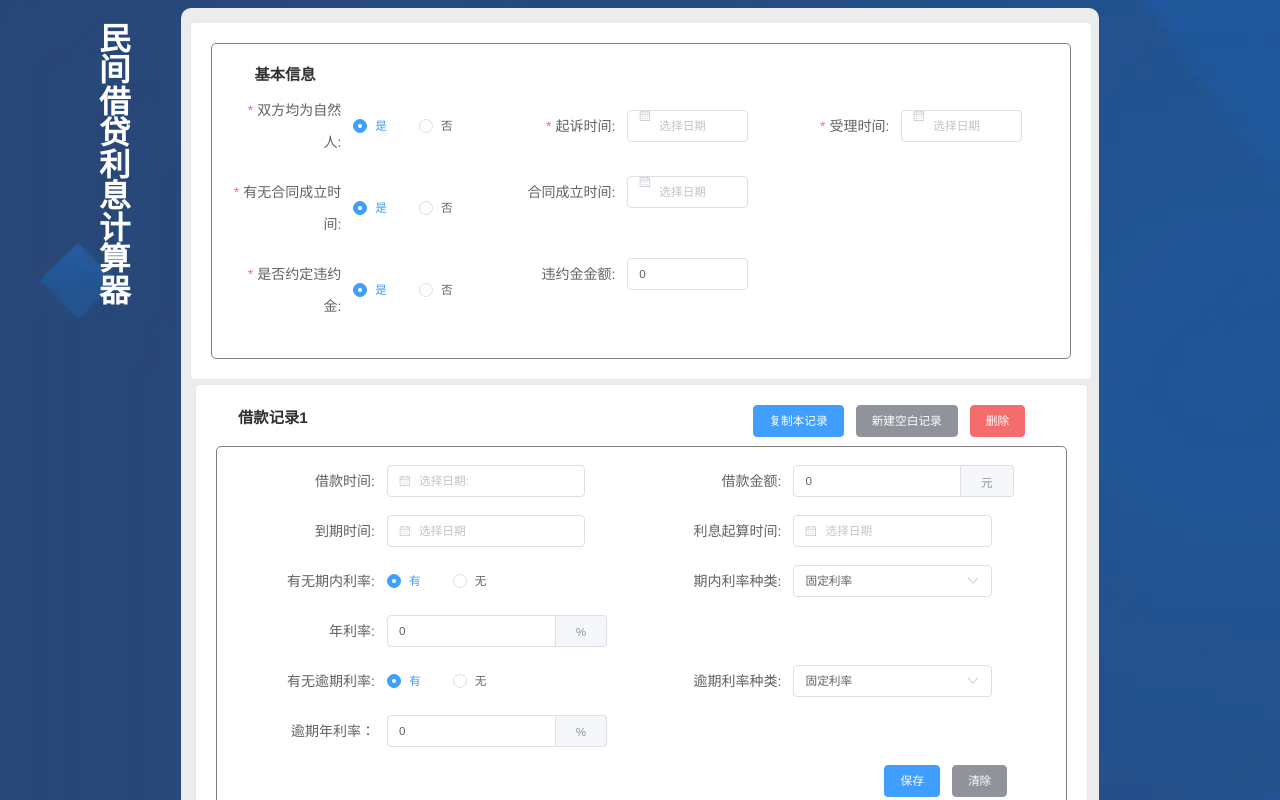
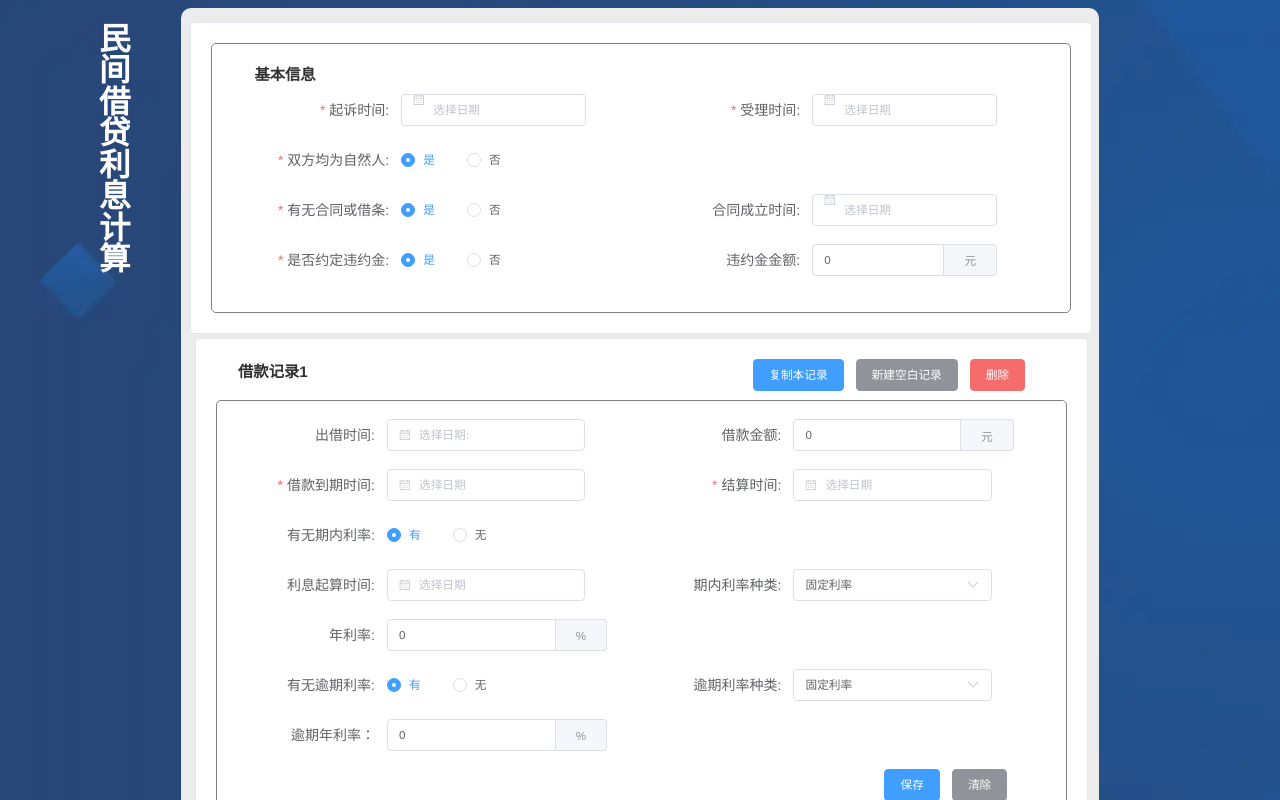
Before and after one commit to KYSpring/thu_lx_vue3, a Vue app: page / in a window 1280 px wide. Shown: the top 800 px of the page. Built offline with nearby package versions, Linux system fonts and the light colour scheme; some icons are missing.

Commit message:
优化自适应

```diff
--- a/src/App.vue
+++ b/src/App.vue
@@ -13,7 +13,7 @@ import LXRepaymentModVue from './components/LXRepaymentMod.vue';
       <el-row justify="start">
         <el-col :span="3"></el-col>
         <el-col :span="3" class="firsttitle">
-          <span>民间借贷利息计算器</span>
+          <span>民间借贷利息计算</span>
         </el-col>
       </el-row>
     </el-header>
@@ -38,12 +38,12 @@ import LXRepaymentModVue from './components/LXRepaymentMod.vue';
   -webkit-writing-mode: vertical-lr;
   writing-mode: vertical-lr;
 }
+:root {
+  --el-font-size-base:1.3rem;
+}
 html {
   font-size:9px;
   background-image: url('./assets/smallbluebkg.webp');
-}
-:root {
-  --el-font-size-base:1.3rem;
 }
 #app {
   position: relative;
--- a/src/components/LXActionMod.vue
+++ b/src/components/LXActionMod.vue
@@ -31,13 +31,27 @@ const rateSelect = [
 ] // 选择器常量
 const records = LXStore.state.LXAction
 
+const rules = {
+  loanEndTime: [{
+    required: true,
+    message: '必填项',
+    trigger: 'blur',
+  }],
+  balanceTime: [{
+    required: true,
+    message: '必填项',
+    trigger: 'blur',
+  }],
+}
+
 const basicRecord = { //初始化的新借还款记录
   index: 0,//与records中的索引保持一致
   isFolded: false,//面板折叠状态
   LXLoan:{ //借款记录
-    loanLendTime:'',//借款时间
-    loanEndTime:'',//借款到期时间
+    loanLendTime:'',//出借时间
+    loanEndTime:'',//借款到期时间时间
     rateStartTime:'',//期内利息起算时间
+    balanceTime:'',//结算时间
     loanAmount:'',//借款金额
     // 期内利息
     rateRadio: 1, // 选择有无期内利息
@@ -201,8 +215,10 @@ const addRepayRecord = (recordKey) => {
         <!-- title部分 -->
         <el-row justify="space-between">
           <el-col
+            :xs="8"
             :span="4"
             @click="() => {recordItem.isFolded = !recordItem.isFolded}"
+            style="margin-bottom:1rem;"
           >
             <!-- <span class="iconbox">
               <el-icon :size="20" style="margin-right: 1rem">
@@ -217,21 +233,26 @@ const addRepayRecord = (recordKey) => {
               <ArrowDownBold />
             </el-icon>
           </el-col>
-          <el-col :span="10">
-            <el-button type="primary" size="medium" @click="copyRecord(recordKey)">复制本记录</el-button>
-            <el-button type="info" size="medium" @click="addBlankRecord"
+          <el-col :xs="24" :span="10">
+            <el-button type="primary" @click="copyRecord(recordKey)">复制本记录</el-button>
+            <el-button type="info"  @click="addBlankRecord"
               >新建空白记录</el-button
             >
-            <el-button type="danger" size="medium" @click="deleteRecord(recordKey)">删除</el-button>
+            <el-button type="danger" @click="deleteRecord(recordKey)">删除</el-button>
           </el-col>
         </el-row>
 
         <!-- 借款展开主要内容 -->
         <div class="ruleFormClass" v-show="!recordItem.isFolded">
-          <el-form label-position="right" label-width="35%">
+          <el-form
+            label-position="right"
+            label-width="35%"
+            :model="recordItem.LXLoan"
+            :rules="rules"
+          >
             <el-row justify="space-around">
-              <el-col :span="10">
-                <el-form-item label="借款时间:">
+              <el-col :xs="24" :span="10">
+                <el-form-item label="出借时间:">
                   <el-date-picker
                   v-model="recordItem.LXLoan.loanLendTime"
                   type="date" placeholder="选择日期:"
@@ -240,7 +261,7 @@ const addRepayRecord = (recordKey) => {
                   </el-date-picker>
                 </el-form-item>
               </el-col>
-              <el-col :span="10">
+              <el-col :xs="24" :span="10">
                 <el-form-item label="借款金额:">
                   <el-input  v-model="recordItem.LXLoan.loanAmount">
                     <template #append>元</template>
@@ -250,8 +271,8 @@ const addRepayRecord = (recordKey) => {
               <el-col :span="8"></el-col>
             </el-row>
             <el-row justify="space-around">
-              <el-col :span="10">
-                <el-form-item label="到期时间:" inline>
+              <el-col :xs="24" :span="10">
+                <el-form-item label="借款到期时间:" inline prop="loanEndTime">
                   <el-date-picker
                   v-model="recordItem.LXLoan.loanEndTime"
                   type="date" placeholder="选择日期"
@@ -260,8 +281,30 @@ const addRepayRecord = (recordKey) => {
                   </el-date-picker>
                 </el-form-item>
               </el-col>
-              <el-col :span="10">
-                <el-form-item label="利息起算时间:">
+              <el-col :xs="24" :span="10">
+                <el-form-item label="结算时间:" prop="balanceTime">
+                  <el-date-picker
+                  v-model="recordItem.LXLoan.balanceTime"
+                  type="date" placeholder="选择日期"
+                  style="width: 90%;"
+                  format="YYYY-MM-DD" value-format="YYYY-MM-DD">
+                  </el-date-picker>
+                </el-form-item>
+              </el-col>
+              <!-- 可能需要改布局 -->
+              <el-col :xs="24" :span="10">
+                <el-form-item label="有无期内利率:">
+                  <el-radio-group v-model="recordItem.LXLoan.rateRadio">
+                    <el-radio :label="1">有</el-radio>
+                    <el-radio :label="0">无</el-radio>
+                  </el-radio-group>
+                </el-form-item>
+              </el-col>
+              <el-col :span="10"></el-col>
+            </el-row>
+            <el-row justify="space-around">
+              <el-col :xs="24" :span="10">
+                <el-form-item label="利息起算时间:" v-if="recordItem.LXLoan.rateRadio">
                   <el-date-picker
                   v-model="recordItem.LXLoan.rateStartTime"
                   type="date" placeholder="选择日期"
@@ -270,17 +313,7 @@ const addRepayRecord = (recordKey) => {
                   </el-date-picker>
                 </el-form-item>
               </el-col>
-            </el-row>
-            <el-row justify="space-around">
-              <el-col :span="10">
-                <el-form-item label="有无期内利率:">
-                  <el-radio-group v-model="recordItem.LXLoan.rateRadio">
-                    <el-radio :label="1">有</el-radio>
-                    <el-radio :label="0">无</el-radio>
-                  </el-radio-group>
-                </el-form-item>
-              </el-col>
-              <el-col :span="10">
+              <el-col :xs="24" :span="10">
                 <el-form-item label="期内利率种类:" v-if="recordItem.LXLoan.rateRadio">
                   <el-select
                     v-model="recordItem.LXLoan.rateSelectValue"
@@ -300,7 +333,7 @@ const addRepayRecord = (recordKey) => {
 
             <!-- 固定利率输入框 -->
             <el-row justify="space-around" v-if="recordItem.LXLoan.stableRateInputShow && recordItem.LXLoan.rateRadio">
-              <el-col :span="10">
+              <el-col :xs="24" :span="10">
                 <el-form-item
                   label="年利率:"
                 >
@@ -314,7 +347,7 @@ const addRepayRecord = (recordKey) => {
 
             <!-- 一年期 利率倍数输入框 + 年份输入框 -->
             <el-row justify="space-around" v-if="recordItem.LXLoan.oneYearLPRItemShow && recordItem.LXLoan.rateRadio">
-              <el-col :span="10">
+              <el-col :xs="24" :span="10">
                 <el-form-item label="倍率:">
                   <el-input
                     type="number"
@@ -327,7 +360,7 @@ const addRepayRecord = (recordKey) => {
                   </el-input>
                 </el-form-item>
               </el-col>
-              <el-col :span="10">
+              <el-col :xs="24" :span="10">
                 <el-form-item label="LPR日期:">
                   <el-date-picker
                   v-model="recordItem.LXLoan.LPRdate"
@@ -341,7 +374,7 @@ const addRepayRecord = (recordKey) => {
 
             <!-- 五年期 利率倍数输入框 -->
             <el-row justify="space-around" v-if="recordItem.LXLoan.fiveYearLPRItemShow && recordItem.LXLoan.rateRadio">
-              <el-col :span="10">
+              <el-col :xs="24" :span="10">
                 <el-form-item label="倍率:">
                   <el-input
                     type="number"
@@ -354,7 +387,7 @@ const addRepayRecord = (recordKey) => {
                   </el-input>
                 </el-form-item>
               </el-col>
-              <el-col :span="10">
+              <el-col :xs="24" :span="10">
                 <el-form-item label="LPR日期:">
                   <el-date-picker
                   v-model="recordItem.LXLoan.LPRdate"
@@ -369,7 +402,7 @@ const addRepayRecord = (recordKey) => {
 
             <!-- 逾期利息 -->
             <el-row justify="space-around">
-              <el-col :span="10">
+              <el-col :xs="24" :span="10">
                 <el-form-item label="有无逾期利率:">
                   <el-radio-group v-model="recordItem.LXLoan.overdueRateRadio">
                     <el-radio :label="1">有</el-radio>
@@ -377,7 +410,7 @@ const addRepayRecord = (recordKey) => {
                   </el-radio-group>
                 </el-form-item>
               </el-col>
-              <el-col :span="10">
+              <el-col :xs="24" :span="10">
                 <el-form-item label="逾期利率种类:" v-if="recordItem.LXLoan.overdueRateRadio">
                   <el-select
                     v-model="recordItem.LXLoan.overdueRateSelectValue"
@@ -399,7 +432,7 @@ const addRepayRecord = (recordKey) => {
             <el-row justify="space-around" v-if="
                     recordItem.LXLoan.overdueStableRateInputShow && recordItem.LXLoan.overdueRateRadio
                   ">
-              <el-col :span="10">
+              <el-col :xs="24" :span="10">
                 <el-form-item
                   label="逾期年利率："
                 >
@@ -409,7 +442,6 @@ const addRepayRecord = (recordKey) => {
                 </el-form-item>
               </el-col>
               <el-col :span="10"></el-col>
-              <el-col :span="8"></el-col>
             </el-row>
 
 
@@ -417,7 +449,7 @@ const addRepayRecord = (recordKey) => {
             <el-row justify="space-around"
             v-if="recordItem.LXLoan.overdueOneYearLPRItemShow && recordItem.LXLoan.overdueRateRadio"
             >
-              <el-col :span="10">
+              <el-col :xs="24" :span="10">
                 <el-form-item label="倍率:">
                   <el-input
                     type="number"
@@ -430,7 +462,7 @@ const addRepayRecord = (recordKey) => {
                   </el-input>
                 </el-form-item>
               </el-col>
-              <el-col :span="10">
+              <el-col :xs="24" :span="10">
                 <el-form-item label="LPR日期:">
                   <el-date-picker
                   v-model="recordItem.LXLoan.overdueLPRdate"
@@ -446,7 +478,7 @@ const addRepayRecord = (recordKey) => {
             <el-row justify="space-around"
             v-if="recordItem.LXLoan.overdueFiveYearLPRItemShow && recordItem.LXLoan.overdueRateRadio"
             >
-              <el-col :span="10">
+              <el-col :xs="24" :span="10">
                 <el-form-item label="倍率:">
                   <el-input
                     type="number"
@@ -459,7 +491,7 @@ const addRepayRecord = (recordKey) => {
                   </el-input>
                 </el-form-item>
               </el-col>
-              <el-col :span="10">
+              <el-col :xs="24" :span="10">
                 <el-form-item label="LPR日期:">
                   <el-date-picker
                   v-model="recordItem.LXLoan.overdueLPRdate"
@@ -474,12 +506,12 @@ const addRepayRecord = (recordKey) => {
 
           <!-- 借款记录展开主要内容下部分按钮 和 收起 -->
           <el-row justify="space-between">
-            <el-col :span="6">
-              <!-- <el-button size="medium" @click="addRepayRecord(recordKey)">添加还款记录</el-button> -->
+            <el-col :xs="4" :span="6">
+              <!-- <el-button @click="addRepayRecord(recordKey)">添加还款记录</el-button> -->
             </el-col>
-            <el-col :span="6">
-              <el-button type="primary" size="medium"> 保存</el-button>
-              <el-button type="info" size="medium" @click="resetRecord(recordKey)">清除</el-button>
+            <el-col :xs="12" :span="6">
+              <el-button type="primary"> 保存</el-button>
+              <el-button type="info" @click="resetRecord(recordKey)">清除</el-button>
             </el-col>
           </el-row>
 
@@ -498,7 +530,7 @@ const addRepayRecord = (recordKey) => {
 
         <!-- 借款记录收起主要内容 -->
         <el-row class="ruleFormClass" v-show="recordItem.isFolded">
-          <el-col :span="8"> 借款时间: {{recordItem.LXLoan.loanLendTime}} </el-col>
+          <el-col :span="8"> 出借时间: {{recordItem.LXLoan.loanLendTime}} </el-col>
           <el-col :span="8"> 借款金额: {{recordItem.LXLoan.loanAmount}} 元 </el-col>
         </el-row>
     </el-card>
--- a/src/components/LXInfoMod.vue
+++ b/src/components/LXInfoMod.vue
@@ -42,9 +42,9 @@ const rules = {
     trigger: 'blur',
   }],
 }
-const addLendRecord = ()=>{
-  alert('待实现')
-}
+// const addLendRecord = ()=>{
+//   alert('待实现')
+// }
 </script>
 
 <template>
@@ -54,7 +54,7 @@ const addLendRecord = ()=>{
       <div class="ruleFormClass">
         <!-- title部分 -->
         <el-row justify="space-between" style="margin-bottom:1rem">
-          <el-col :span=4 @click="()=>{isFolded = !isFolded}">
+          <el-col :xs=6 :span=4 @click="()=>{isFolded = !isFolded}">
             <!-- <span class="iconbox"><el-icon :size="20" style="margin-right:1rem"><Files/></el-icon></span> -->
             <span class="boxheader">基本信息</span>
             <el-icon v-if="isFolded" style="margin-left:1rem"><ArrowUpBold /></el-icon>
@@ -66,11 +66,31 @@ const addLendRecord = ()=>{
           ref="getRuleForm"
           :model="ruleForm"
           :rules="rules"
-          label-width="45%"
-          font-size="10rem"
+          label-width="40%"
+          label-position="right"
         >
-        <el-row justify="space-between" align="middle">
-          <el-col :span=8>
+        <el-row justify="space-around" align="middle">
+          <el-col :xs="24" :span=10>
+            <el-form-item label="起诉时间:" prop="prosecutionTime" >
+              <el-date-picker
+              v-model="ruleForm.prosecutionTime"
+              type="date" placeholder="选择日期"
+              style="width: 90%;"
+              format="YYYY/MM/DD" value-format="YYYY-MM-DD">
+              </el-date-picker>
+            </el-form-item>
+          </el-col>
+          <el-col :xs="24"  :span=10>
+            <el-form-item label="受理时间:" prop="acceptanceTime">
+              <el-date-picker
+              v-model="ruleForm.acceptanceTime"
+              type="date" placeholder="选择日期"
+              style="width:90%;"
+              format="YYYY/MM/DD" value-format="YYYY-MM-DD">
+              </el-date-picker>
+            </el-form-item>
+          </el-col>
+          <el-col :xs="24" :span=10>
             <el-form-item label="双方均为自然人:" prop="isNatural">
               <el-radio-group v-model="ruleForm.isNatural">
                 <el-radio :label="true">是</el-radio>
@@ -78,52 +98,32 @@ const addLendRecord = ()=>{
               </el-radio-group>
             </el-form-item>
           </el-col>
-          <el-col :span=8>
-            <el-form-item label="起诉时间:" prop="prosecutionTime" >
-              <el-date-picker
-              v-model="ruleForm.prosecutionTime"
-              type="date" placeholder="选择日期"
-              style="width: 80%;"
-              format="YYYY/MM/DD" value-format="YYYY-MM-DD">
-              </el-date-picker>
+          <el-col :span=10></el-col>
+        </el-row>
+
+        <el-row justify="space-around">
+          <el-col :xs="24" :span=10>
+            <el-form-item label="有无合同或借条:" prop="isContractStart">
+              <el-radio-group v-model="ruleForm.isContractStart">
+                <el-radio :label="true">是</el-radio>
+                <el-radio :label="false">否</el-radio>
+              </el-radio-group>
             </el-form-item>
           </el-col>
-          <el-col :span=8>
-            <el-form-item label="受理时间:" prop="acceptanceTime">
+          <el-col :xs="24" :span=10>
+            <el-form-item v-if="ruleForm.isContractStart" label="合同成立时间:">
               <el-date-picker
-              v-model="ruleForm.acceptanceTime"
+              v-model="ruleForm.contractStartTime"
               type="date" placeholder="选择日期"
-              style="width: 80%;"
+              style="width: 90%;"
               format="YYYY/MM/DD" value-format="YYYY-MM-DD">
               </el-date-picker>
             </el-form-item>
           </el-col>
         </el-row>
 
-        <el-row justify="space-between">
-          <el-col :span=8>
-            <el-form-item label="有无合同成立时间:" prop="isContractStart">
-              <el-radio-group v-model="ruleForm.isContractStart">
-                <el-radio :label="true">是</el-radio>
-                <el-radio :label="false">否</el-radio>
-              </el-radio-group>
-            </el-form-item>
-          </el-col>
-          <el-col :span=8>
-            <el-form-item v-if="ruleForm.isContractStart" label="合同成立时间:">
-              <el-date-picker
-              v-model="ruleForm.contractStartTime"
-              type="date" placeholder="选择日期"
-              style="width: 80%;"
-              format="YYYY/MM/DD" value-format="YYYY-MM-DD">
-              </el-date-picker>
-            </el-form-item>
-          </el-col>
-          <el-col :span=8></el-col>
-        </el-row>
-
-        <el-row justify="space-between">
-          <el-col :span=8>
+        <el-row justify="space-around">
+          <el-col :xs="24" :span=10>
             <el-form-item label="是否约定违约金:" prop="isLiquidatedDamage">
               <el-radio-group v-model="ruleForm.isLiquidatedDamage">
                 <el-radio :label="true">是</el-radio>
@@ -131,18 +131,19 @@ const addLendRecord = ()=>{
               </el-radio-group>
             </el-form-item>
           </el-col>
-          <el-col :span=8>
+          <el-col :xs="24" :span=10>
             <el-form-item v-if="ruleForm.isLiquidatedDamage" label="违约金金额:">
-              <el-input v-model="ruleForm.liquidatedDamage" style="width:80%"></el-input>
+              <el-input v-model="ruleForm.liquidatedDamage" style="width:90%">
+                <template #append>元</template>
+              </el-input>
             </el-form-item>
           </el-col>
-          <el-col :span=8></el-col>
         </el-row>
         </el-form>
       </div>
       <!-- <el-row justify="end">
         <el-col :span="4">
-          <el-button type="primary" size="medium" @click="addLendRecord">添加借款记录</el-button>
+          <el-button type="primary" @click="addLendRecord">添加借款记录</el-button>
         </el-col>
       </el-row> -->
     </el-card>
--- a/src/main.js
+++ b/src/main.js
@@ -19,9 +19,10 @@ const store = createStore({
             // index: 0,//与records中的索引保持一致[待定：尽量删除]
             isFolded: false,//面板折叠状态
             LXLoan:{ //借款记录
-              loanLendTime:'',//借款时间
+              loanLendTime:'',//出借时间
               loanEndTime:'',//借款到期时间
               rateStartTime:'',//期内利息起算时间
+              balanceTime:'',//结算时间
               loanAmount:0,//借款金额
 
               // 期内利息
--- a/src/util/mockdata.json
+++ b/src/util/mockdata.json
@@ -14,6 +14,7 @@
           "loanLendTime":"2021-12-01",
           "loanEndTime":"2023-12-01",
           "rateStartTime":"2021-12-10",
+          "balanceTime":"2023-12-01",
           "loanAmount":"10000",
 
           "rateRadio": 1,
```
Also changed, not shown: src/components/LXBalanceMod.vue (+11 -10 lines), src/components/LXRepaymentMod.vue (+19 -18 lines).
